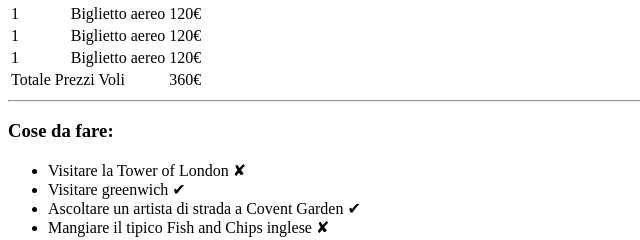
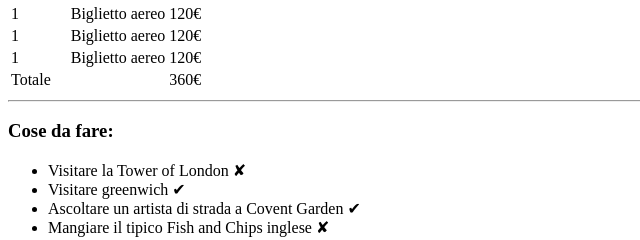
Before and after one commit to AbhaySinghNaruka/html-london-trip, a plain HTML site: page index.html in a window 1280 px wide. Shown: the part 781-1021 px from the top of the page, 0-640 px from the left. Drawn offline with Linux system fonts and the light colour scheme.

Commit message:
Fixed Totale label

```diff
--- a/index.html
+++ b/index.html
@@ -40,7 +40,7 @@
                     <td>120€</td>
                 </tr>
                 <tr>
-                    <td colspan="2">Totale Prezzi Voli</td>
+                    <td colspan="2">Totale</td>
 
                     <td>360€</td>
                 </tr>
```
